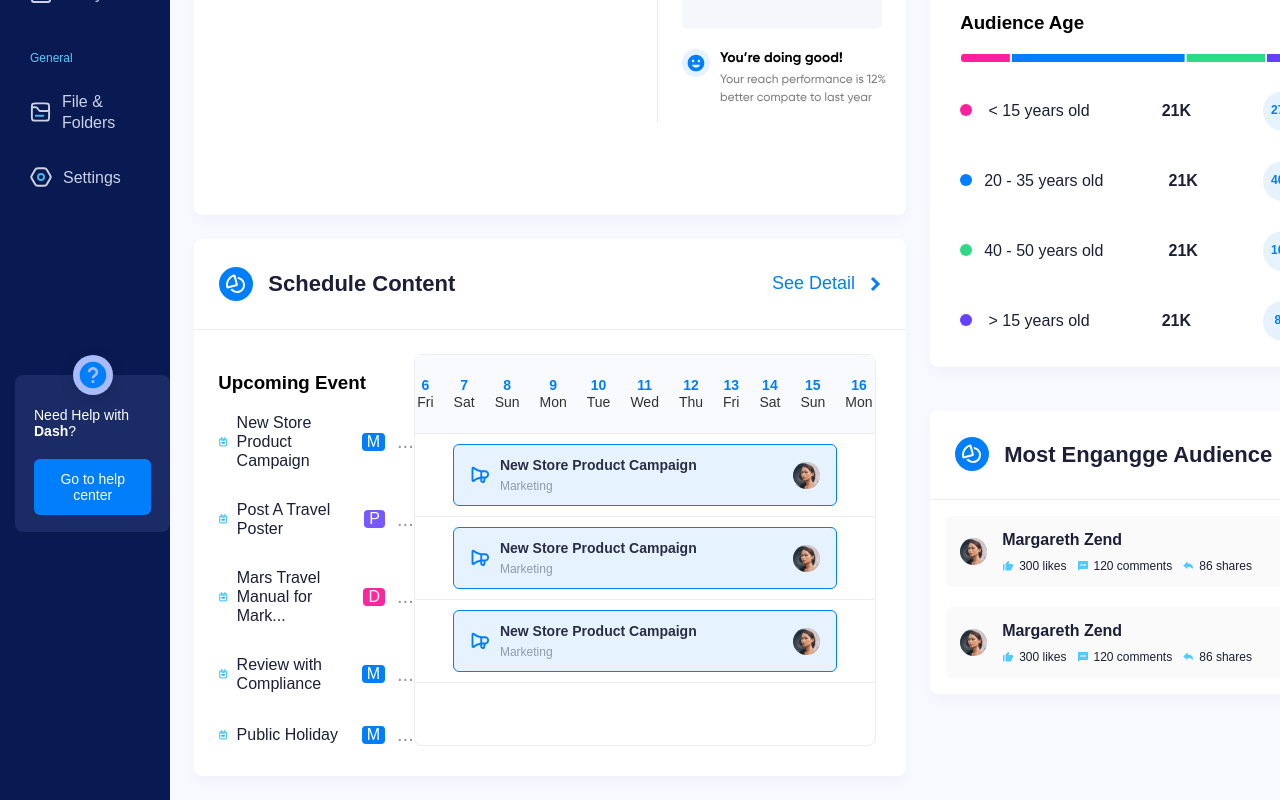
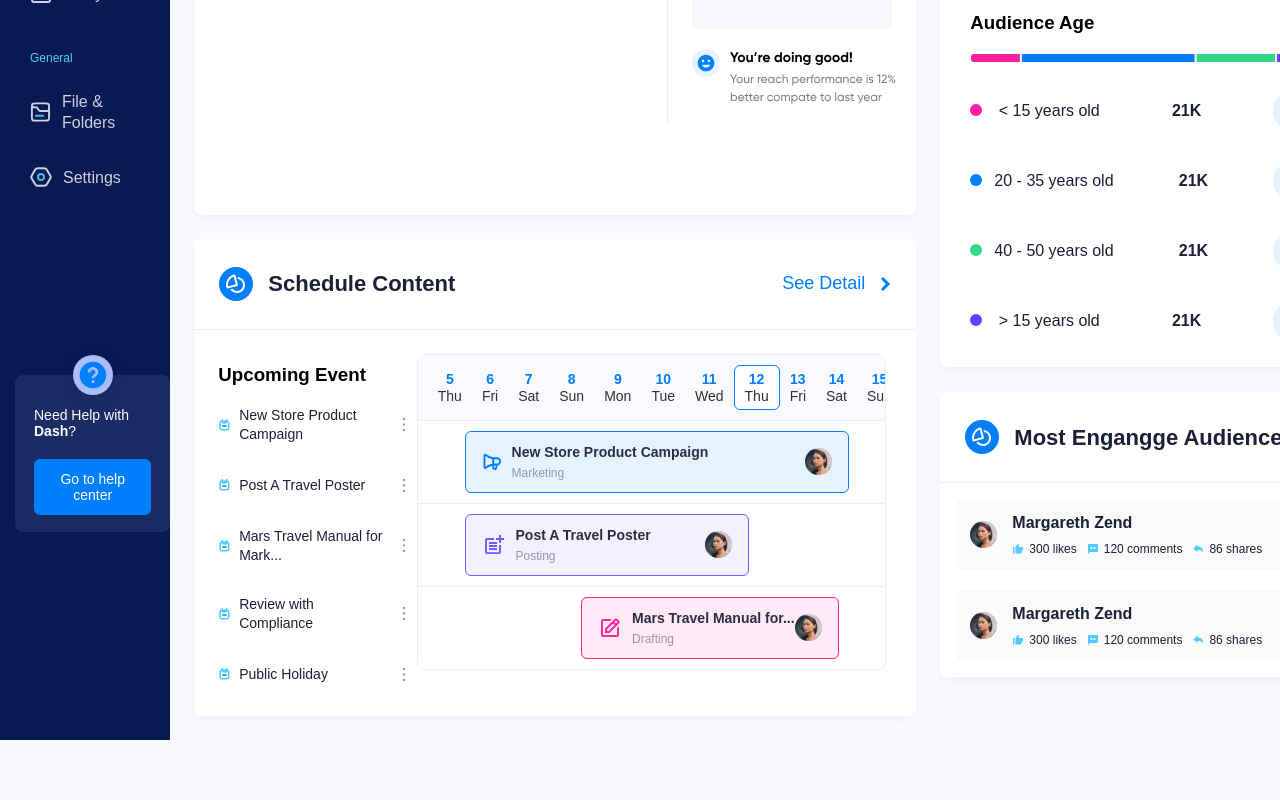
Before and after one commit to AlexeyGrk/dashboard, a React (Create React App) app: page / in a window 1280 px wide. Shown: the part 539-1339 px from the top of the page. After the commit the page ends 1279 px from the top, so only its background shows below. Built offline with nearby package versions, Linux system fonts and the light colour scheme.

Commit message:
add bugfix

```diff
--- a/src/components/Dashboard/Dashboard.jsx
+++ b/src/components/Dashboard/Dashboard.jsx
@@ -3,12 +3,13 @@ import styles from './Dashboard.module.scss'
 import Menu from "../Menu/Menu";
 import DashBoardHeader from "../DashboardHeader/DashboardHeader";
 import DashboardCharts from "../DashboardCharts/DashboardCharts";
+import {ReactComponent as LeftArrowBtn} from "../../assets/arrowLeftButton.svg";
 
 const Dashboard = () => {
   const [isShowMenu, setIsShowMenu] = useState(true);
   return (
     <div className={styles.dashboardMainConitainer}>
-      {isShowMenu && <Menu setIsShowMenu={setIsShowMenu}/>}
+      {isShowMenu ? <Menu setIsShowMenu={setIsShowMenu}/> : <button className={styles.dashboardMainConitainerShowMenuBtn} onClick={()=>setIsShowMenu(prevState => !prevState)}><LeftArrowBtn/></button>}
       <div className={styles.dashboardWithoutMenuContainer}>
         <DashBoardHeader/>
         <DashboardCharts/>
--- a/src/components/Dashboard/Dashboard.module.scss
+++ b/src/components/Dashboard/Dashboard.module.scss
@@ -1,3 +1,5 @@
+@import "./src/sass/mixins";
+@import "./src/sass/variables";
 .dashboardMainConitainer{
   display: flex;
 
@@ -7,3 +9,60 @@
 .dashboardWithoutMenuContainer{
   width: 100%;
 }
+.dashboardMainConitainerShowMenuBtn{
+  @include btn-reset();
+  position: absolute;
+  left: 5px;
+  top: 25px;
+  z-index: 3;
+  width: 40px;
+  height: 40px;
+  transform: rotate(180deg);
+}
+
+.dashboardMainConitainerShowMenuBtn:before {
+  content: '';
+  background: linear-gradient(45deg, #ff0000, #ff7300, #fffb00, #48ff00, #00ffd5, #002bff, #7a00ff, #ff00c8, #ff0000);
+  position: absolute;
+  top: -2px;
+  left:-2px;
+  background-size: 400%;
+  z-index: -1;
+  filter: blur(5px);
+  width: calc(100% + 4px);
+  height: calc(100% + 4px);
+  animation: glowing 20s linear infinite;
+  opacity: 0;
+  transition: opacity .3s ease-in-out;
+  border-radius: 10px;
+}
+
+.dashboardMainConitainerShowMenuBtn:active {
+  color: #000
+}
+
+.dashboardMainConitainerShowMenuBtn:active:after {
+  background: transparent;
+}
+
+.dashboardMainConitainerShowMenuBtn:hover:before {
+  opacity: 1;
+}
+
+.dashboardMainConitainerShowMenuBtn:after {
+  z-index: -1;
+  content: '';
+  position: absolute;
+  width: 100%;
+  height: 100%;
+  //background: #111;
+  left: 0;
+  top: 0;
+  border-radius: 10px;
+}
+
+@keyframes glowing {
+  0% { background-position: 0 0; }
+  50% { background-position: 400% 0; }
+  100% { background-position: 0 0; }
+}
--- a/src/components/DashboardCharts/DashboardCharts.jsx
+++ b/src/components/DashboardCharts/DashboardCharts.jsx
@@ -18,6 +18,8 @@ import {ReactComponent as LikeIcon} from "../../assets/bx_bxs-like.svg";
 import {ReactComponent as CommentIcon} from "../../assets/bx_bxs-comment-dots.svg";
 import {ReactComponent as ShareIcon} from "../../assets/bx_bxs-share.svg";
 import {ReactComponent as MegaphoneIcon} from "../../assets/ph_megaphone-bold.svg";
+import {ReactComponent as NoteIcon} from "../../assets/ic_baseline-post-add.svg";
+import {ReactComponent as NoteWithPanIcon} from "../../assets/bx_bx-edit.svg";
 import {ReactComponent as MainChart} from "../../assets/mainChart.svg";
 import styles from './DashboardCharts.module.scss'
 
@@ -160,7 +162,7 @@ const DashboardCharts = () => {
         </div>
         <div className={styles.contentScheduleAgendaContainer}>
           <div className={styles.contentScheduleAgendaLeftInfo}>
-            <h3>Upcoming Event</h3>
+            <h3 className={styles.contentScheduleAgendaLeftInfoMainTitle}>Upcoming Event</h3>
 
             <div className={styles.contentScheduleAgendaLeftInfoContainer} >
               <div className={styles.contentScheduleAgendaLeftInfoItem}>
@@ -199,6 +201,11 @@ const DashboardCharts = () => {
           </div>
           <div className={styles.contentScheduleAgendaChart}>
             <div className={styles.contentScheduleAgendaChartCalendarContainer}>
+
+              <div className={styles.contentScheduleAgendaChartCalendarItem}>
+                <div className={styles.contentScheduleAgendaChartCalendarItemNumber}>5</div>
+                <div  className={styles.contentScheduleAgendaChartCalendarItemDay}>Thu</div>
+              </div>
               <div className={styles.contentScheduleAgendaChartCalendarItem}>
                 <div className={styles.contentScheduleAgendaChartCalendarItemNumber}>6</div>
                 <div  className={styles.contentScheduleAgendaChartCalendarItemDay}>Fri</div>
@@ -223,7 +230,7 @@ const DashboardCharts = () => {
                 <div className={styles.contentScheduleAgendaChartCalendarItemNumber}>11</div>
                 <div  className={styles.contentScheduleAgendaChartCalendarItemDay}>Wed</div>
               </div>
-              <div  className={styles.contentScheduleAgendaChartCalendarItem}>
+              <div  className={styles.contentScheduleAgendaChartCalendarItemActive}>
                 <div className={styles.contentScheduleAgendaChartCalendarItemNumber}>12</div>
                 <div  className={styles.contentScheduleAgendaChartCalendarItemDay}>Thu</div>
               </div>
@@ -261,12 +268,12 @@ const DashboardCharts = () => {
               </div>
             </div>
             <div className={styles.contentScheduleAgendaChartLine}>
-              <div className={styles.contentScheduleAgendaChartBlueEvent}>
+              <div className={styles.contentScheduleAgendaChartPurpleEvent}>
                 <div className={styles.contentScheduleAgendaChartBlueEventSubContainer}>
-                  <MegaphoneIcon/>
+                  <NoteIcon/>
                   <div className={styles.contentScheduleAgendaChartBlueEventText}>
-                    <span  className={styles.contentScheduleAgendaChartBlueEventTextName}>New Store Product Campaign</span>
-                    <span  className={styles.contentScheduleAgendaChartBlueEventTextCategory}>Marketing</span>
+                    <span  className={styles.contentScheduleAgendaChartBlueEventTextName}>Post A Travel Poster </span>
+                    <span  className={styles.contentScheduleAgendaChartBlueEventTextCategory}>Posting</span>
                   </div>
                 </div>
 
@@ -275,13 +282,13 @@ const DashboardCharts = () => {
 
               </div>
             </div>
-            <div className={styles.contentScheduleAgendaChartLine}>
-              <div className={styles.contentScheduleAgendaChartBlueEvent}>
+            <div className={styles.contentScheduleAgendaChartLinePink}>
+              <div className={styles.contentScheduleAgendaChartPinkEvent}>
                 <div className={styles.contentScheduleAgendaChartBlueEventSubContainer}>
-                  <MegaphoneIcon/>
+                  <NoteWithPanIcon/>
                   <div className={styles.contentScheduleAgendaChartBlueEventText}>
-                    <span  className={styles.contentScheduleAgendaChartBlueEventTextName}>New Store Product Campaign</span>
-                    <span  className={styles.contentScheduleAgendaChartBlueEventTextCategory}>Marketing</span>
+                    <span  className={styles.contentScheduleAgendaChartBlueEventTextName}>Mars Travel Manual for...</span>
+                    <span  className={styles.contentScheduleAgendaChartBlueEventTextCategory}>Drafting</span>
                   </div>
                 </div>
 
@@ -290,8 +297,8 @@ const DashboardCharts = () => {
 
               </div>
             </div>
-            <div className={styles.contentScheduleAgendaChartLine}>
-            </div>
+            {/*<div className={styles.contentScheduleAgendaChartLine}>*/}
+            {/*</div>*/}
 
             {/*<ScheduleChart className={styles.contentScheduleAgendaChartImg} />*/}
           </div>
--- a/src/components/DashboardCharts/DashboardCharts.module.scss
+++ b/src/components/DashboardCharts/DashboardCharts.module.scss
@@ -364,7 +364,7 @@
   //align-items: center;
   //justify-content: center;
   width: 100%;
-  //height: 100%;
+  height: 100%;
   max-width: 70%;
   background-color: #FFFFFF;
   border: 1.5px solid #ECEDF3;
@@ -374,14 +374,26 @@
   //background-position:right;
 }
 .contentScheduleAgendaChartCalendarContainer{
+  overflow-x: auto;
   padding: 10px;
+  //padding: 10px 10px 10px 50px;
   display: flex;
-  justify-content: center;
+  //justify-content: center;
   align-items: center;
   height: 15%;
   background-color: #F9FAFD;
 }
 .contentScheduleAgendaChartLine{
+  width: 100%;
+  //height: 20%;
+  padding: 10px 0;
+  //border-bottom: 1.5px solid #ECEDF3;
+  border-top: 1.5px solid #ECEDF3;
+}
+.contentScheduleAgendaChartLinePink{
+  display: flex;
+  align-items: center;
+  justify-content: flex-end;
   width: 100%;
   //height: 20%;
   padding: 10px 0;
@@ -397,7 +409,37 @@
   background-color: #E6F3FF;
   border: 1px solid #017EFA;
   border-radius: 6px;
-  margin:0 auto;
+  margin-left: 10%;
+  //margin:0 auto;
+  max-height: 58px;
+}
+.contentScheduleAgendaChartPurpleEvent{
+  display: flex;
+  align-items: center;
+  justify-content: space-between;
+  max-width: 250px;
+  background: #F3F0FF;
+  border: 1px solid #7659FF;
+  border-radius: 6px;
+  margin-left: 10%;
+
+  //margin:0 auto;
+  padding: 12px 16px;
+  max-height: 58px;
+}
+.contentScheduleAgendaChartPinkEvent{
+  display: flex;
+  align-items: center;
+  justify-content: space-between;
+  max-width: 250px;
+  background-color: #FFEAF6;
+  border: 1px solid #FD269E;
+  border-radius: 6px;
+  margin-right: 10%;
+
+  //margin:0 auto;
+  padding: 12px 16px;
+  max-height: 58px;
 }
 .contentScheduleAgendaChartBlueEventSubContainer{
   display: flex;
@@ -441,6 +483,16 @@
     border-radius: 6px;
   }
 }
+.contentScheduleAgendaChartCalendarItemActive{
+  display: flex;
+  flex-direction: column;
+  padding: 5px 10px;
+  cursor: pointer;
+  background-color: #FFFFFF;
+  border: 1px solid #017EFA;
+  border-radius: 6px;
+
+}
 .contentScheduleAgendaChartCalendarItemNumber{
   font-family: $primaryFontBold;
   font-style: normal;
@@ -465,14 +517,18 @@
   width: 55px;
   height: 100%;
 }
-.contentScheduleAgendaLeftInfo{
+.contentScheduleAgendaLeftInfo {
   width: 100%;
   //height: 100%;
   max-width: 500px;
 
 
 }
-
+.contentScheduleAgendaLeftInfoMainTitle{
+  //margin-top: 20px;
+  margin-block-start: 10px;
+  margin-block-end: 0;
+}
 .contentScheduleAgendaLeftInfoItemTitle{
   display: inline-block;
   width: 100%;
@@ -480,7 +536,7 @@
   font-family: $primaryFontMedium;
   font-style: normal;
   font-weight: 500;
-  font-size: 16px;
+  font-size: 14px;
   line-height: 19px;
   /* identical to box height */
   color: #1C1F37;
@@ -490,6 +546,7 @@
 .contentScheduleAgendaLeftInfoItem{
   display: flex;
   align-items: center;
+  padding-right: 10px;
   //justify-content: center;
   //margin-top: 35px;
   margin-bottom: 30px;
@@ -499,10 +556,11 @@
 
 }
 .contentScheduleAgendaLeftInfoContainer{
-  //margin-top: 35px;
+  margin-top: 20px;
 
 }
 .contentScheduleAgendaLeftInfoItemAbbr{
+  display: none;
   padding: 0 5px;
   background-color: #017EFA;
   color: $white;
@@ -510,7 +568,9 @@
   margin-right: 12px;
 
 }
+
 .contentScheduleAgendaLeftInfoItemAbbrP{
+  display: none;
   padding: 0 5px;
   background-color: #7659FF;
   color: $white;
@@ -518,6 +578,7 @@
   margin-right: 12px;
 }
 .contentScheduleAgendaLeftInfoItemAbbrD{
+  display: none;
   padding: 0 5px;
   background-color: #FD269E;
   color: $white;
@@ -525,9 +586,12 @@
   margin-right: 12px;
 }
 .contentScheduleAgendaLeftDots{
+  cursor: pointer;
+  transform: rotate(270deg);
   font-size: 20px;
   color: #979797;
 }
+
 .contentScheduleAgendaChartImg{
   width: 100%;
   //height: 100%;
@@ -583,3 +647,22 @@
 .mostEngangeUserTopicIcon{
   margin-right: 5px;
 }
+@media screen and (min-width: 1450px) {
+  .contentScheduleAgendaLeftInfoItemAbbr{
+    display: block;
+  }
+  .contentScheduleAgendaLeftInfoItemAbbrP{
+    display: block;
+  }
+  .contentScheduleAgendaLeftInfoItemAbbrD{
+    display: block;
+  }
+  .contentScheduleAgendaLeftDots{
+    transform: rotate(0);
+
+  }
+  .contentScheduleAgendaLeftInfoItemTitle{
+    font-size: 16px;
+
+  }
+}
--- a/src/components/Menu/Menu.module.scss
+++ b/src/components/Menu/Menu.module.scss
@@ -19,10 +19,12 @@
 }
 .headerContainerLeftBtn{
   position: absolute;
- right: -20px;
+  right: -20px;
   z-index: 2;
   cursor: pointer;
 }
+
+
 .mainMenuContainer{
   margin-top: 60px;
 
```
Also changed, not shown: src/assets/arrowDownIcon.svg.
